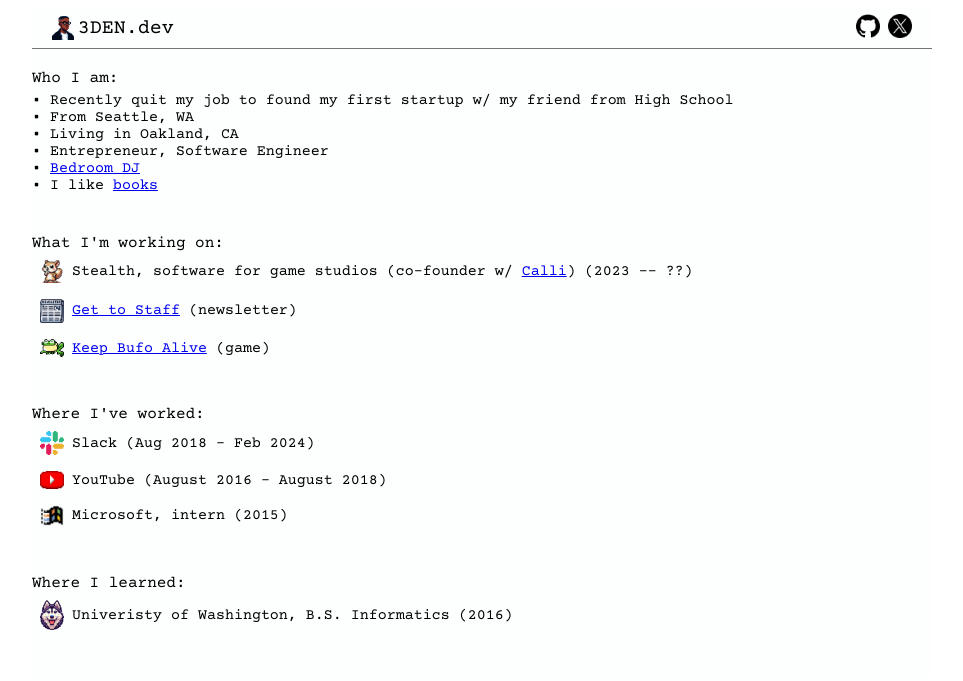
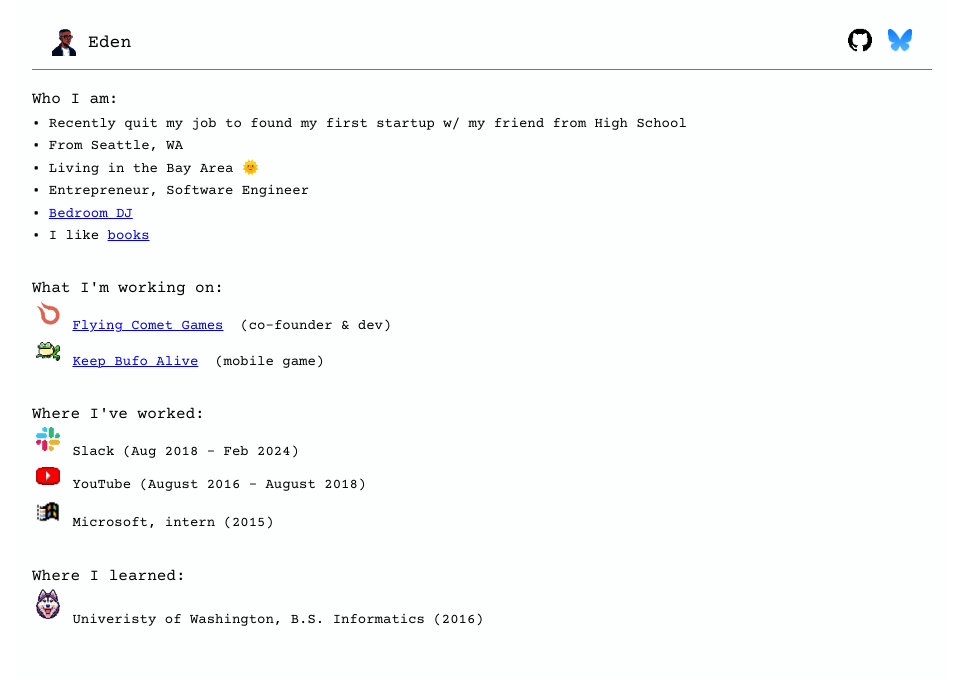
Before and after one commit to edeng/3den.dev, a plain HTML site: page index.html in a window 1280 px wide. Shown: the whole page, without its empty margins (158-1121 px from the left). Drawn offline with nearby package versions, Linux system fonts and the light colour scheme.

Commit message:
updates to personal page

```diff
--- a/index.html
+++ b/index.html
@@ -14,7 +14,7 @@
                 <div id="menu">
                     <div id="menu-left">
                         <img class="header-img"" src="media/me.png">
-                        <div id="logo-title">3DEN.dev</div>
+                        <div id="logo-title">Eden</div>
                     </div>
                     <div id="menu-right">
                         <!-- counter -->
@@ -24,8 +24,8 @@
                             <img src="https://counter7.optistats.ovh/private/freecounterstat.php?c=3sr754egrcxh2t2ssurbh25cn6sa5s62" border="0" title="web counter" alt="web counter">
                         </noscript>
                         <!-- counter -->
-                        <a href="https://github.com/edeng"><img class="header-img" src="media/github.png"></a>
-                        <a href="https://twitter.com/EntreEden"><img class="header-img" src="media/twitter.png"></a>
+                        <a href="https://github.com/edeng"><img class="header-img" src="media/github-pixel.png"></a>
+                        <a href="https://bsky.app/profile/3den.dev"><img class="header-img" src="media/bluesky.png"></a>
                         <!-- <a href="https://www.gettostaff.com"><img class="header-img" src="media/substack.png"></a> -->
                     </div>
                 </div>
@@ -48,7 +48,7 @@
                     </div>
 
                     <div class="bullet">
-                        &#x2022; Living in Oakland, CA
+                        &#x2022; Living in the Bay Area 🌞
                     </div>
 
                     <div class="bullet">
@@ -70,22 +70,24 @@
                     </div>
 
                     <div class="job">
-                        <img class="logo" src="media/shh2.png">
-                        Stealth, software for game studios (co-founder w/&nbsp; <a href="https://www.linkedin.com/in/calli-fuchigami-582a9456/">Calli</a>) (2023 -- ??)
+                        <img class="logo" src="media/fcglogo.png">
+                        <a href="https://flyingcometgames.com?ref=3den.dev">Flying Comet Games</a>
+                        &nbsp;(co-founder & dev)
                     </div>
-
+<!--
                     <div class="job">
                         <img class="logo" src="media/newsletter.png">
                         <a href="https://newsletter.gettostaff.com?ref=3den.dev">Get to Staff</a>
                         &nbsp;(newsletter)
-                    </div>
+                    </div> -->
 
                     <div class="job">
                         <img class="logo" src="media/frog.png">
                         <a href="https://www.keepbufoalive.com?ref=3den.dev">Keep Bufo Alive</a>
-                        &nbsp;(game)
+                        &nbsp;(mobile game)
                     </div>
                 </div>
+
 
                 <div class="section">
                     <div>
--- a/main.css
+++ b/main.css
@@ -1,78 +1,92 @@
+/* Ensure the layout is responsive */
+body {
+    margin: 0;
+    padding: 0;
+    box-sizing: border-box;
+}
+
 #container {
     font-family: 'Courier Prime', monospace;
     width: 100%;
-	height: 100%;
     background-color: #fdffff;
     max-width: 900px;
-    margin-left: auto;
-    margin-right: auto;
+    margin: 0 auto;
+    padding: 16px; /* Add padding for better readability */
 }
+
 header {
     padding-bottom: 20px;
 }
 
 #menu {
     border-bottom: 1px solid #757575;
-	height: 40px;
-	padding: 0 16px 0 16px;
-	margin-top: 2px;
+    padding: 8px 16px; /* Adjust padding for mobile */
     display: flex;
-    flex-direction: row;
+    flex-wrap: wrap; /* Allow wrapping for mobile */
     align-items: center;
-    justify-content: flex-start;
-    flex-wrap: nowrap;
+    justify-content: space-between; /* Better alignment for menu items */
 }
 
 .header-img {
-	padding: 8px 4px;
+    padding: 4px; /* Reduce padding for smaller screens */
     max-width: 24px;
 }
 
 #menu-left {
-	width: 100%;
-	height: 100%;
     display: flex;
-    margin: 0;
-    padding: 0;
-    justify-content: flex-start;
+    align-items: center;
+    gap: 8px; /* Add spacing between elements */
 }
 
 #menu-right {
+    display: flex;
     align-items: center;
-    display: flex;
-	height: 100%;
-    display: flex;
-    margin: 0;
-    padding: 0;
-    justify-content: flex-end;
+    gap: 8px; /* Add spacing between icons */
 }
 
-#logo-title, .job {
-	flex-grow: 2;
-	font-size: 20px;
+#logo-title {
+    font-size: 18px; /* Reduce font size for smaller screens */
     font-weight: 500;
+    display: flex;
+    align-items: center;
     text-align: left;
-    left: 0;
-    right: 0;
-    position: relative;
-    display: flex;
+}
+
+.logo {
+    padding: 4px; /* Reduce padding for smaller screens */
+    max-width: 24px;
+}
+
+.section {
+    padding-bottom: 32px;
+}
+
+.job, .bullet {
+    font-size: 14px; /* Slightly smaller font size for better fit */
+    line-height: 1.6; /* Improve readability */
+}
+
+/* Responsive styles for smaller screens */
+@media (max-width: 600px) {
+    #menu {
+        flex-direction: column; /* Stack menu items vertically */
         align-items: center;
     }
 
-.logo {
-	padding: 8px 8px;
-	max-width: 24px;
+    #menu-left, #menu-right {
+        width: 100%; /* Make menu items span full width */
+        justify-content: center; /* Center align for better appearance */
     }
 
-#thinksy-logo {
-	padding: 8px 8px;
-	max-width: 24px;
+    #logo-title {
+        font-size: 16px; /* Adjust font size for smaller screens */
     }
 
     .job, .bullet {
-    font-size: 15px;
+        font-size: 13px; /* Reduce font size for smaller screens */
     }
 
     .section {
-    padding-bottom: 40px;
+        padding-bottom: 24px; /* Reduce padding for better fit */
     }
+}
```
Also changed, not shown: media/bluesky.png (added), media/bluesky.svg (added), media/fcglogo.png (added), media/github-pixel.png (added). Lines whose indentation alone changed are shown as unchanged.
